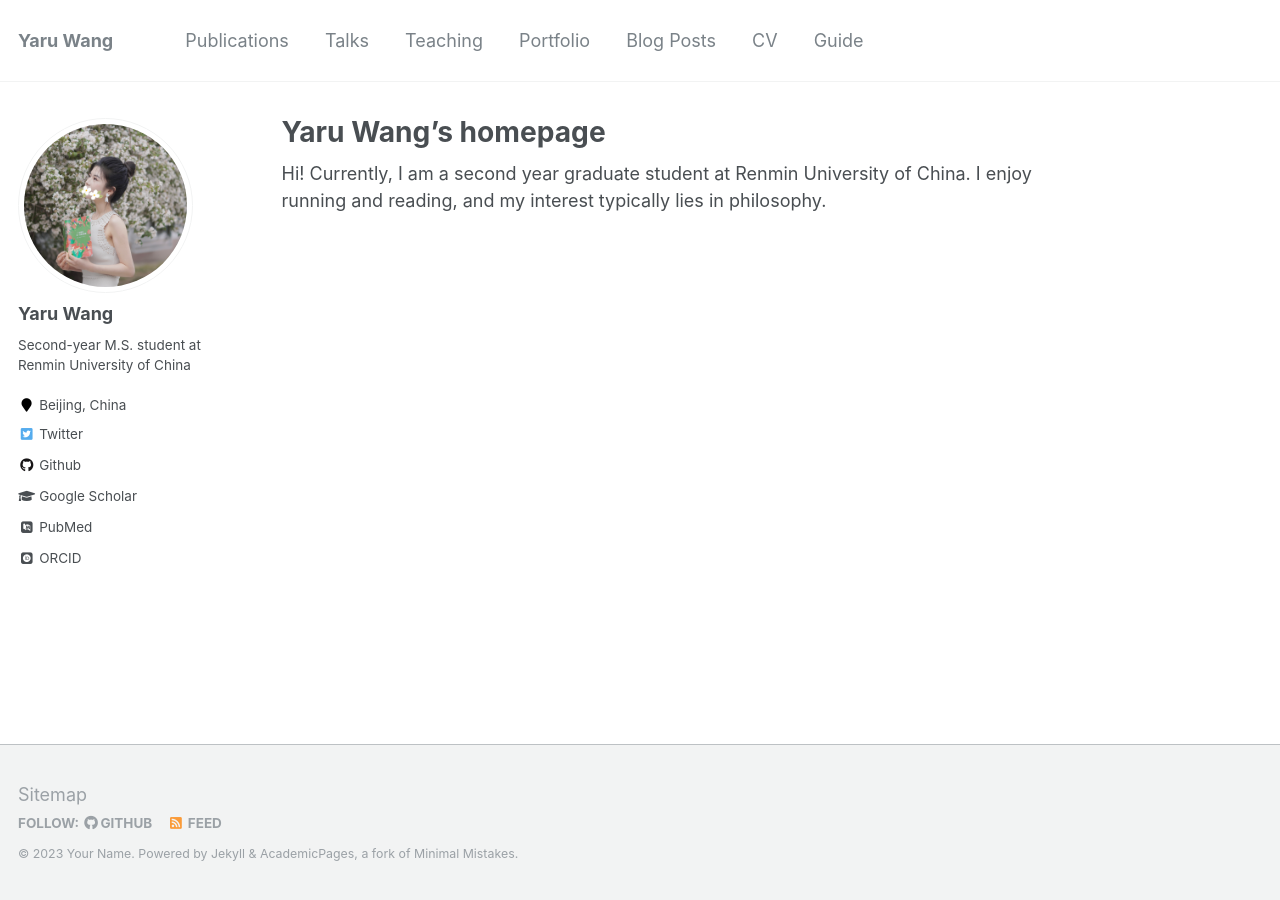
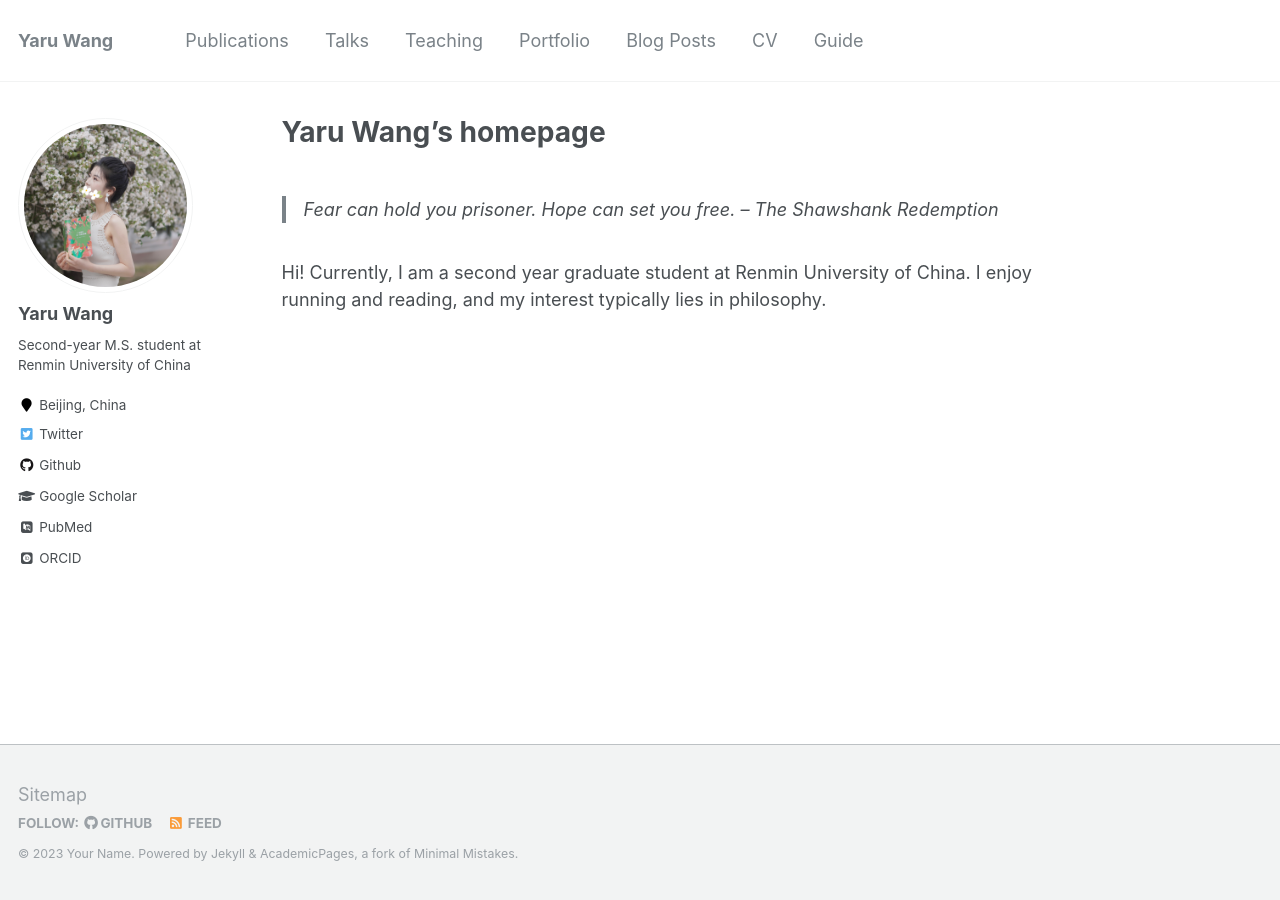
Before and after one commit to keepcalmqingyue/keepcalmqingyue.github.io, a Jekyll site: the page built from _pages/about.md, in a window 1280 px wide. Built offline with Jekyll 4.4.1, drawn with Linux system fonts in a browser that asks for light colours; some web fonts are replaced.

Commit message:
Update about.md

```diff
--- a/_pages/about.md
+++ b/_pages/about.md
@@ -10,4 +10,6 @@ redirect_from:
 
 <!-- # **My homepage** -->
 
+> *Fear can hold you prisoner. Hope can set you free.* -- The Shawshank Redemption
+
 Hi! Currently, I am a second year graduate student at Renmin University of China. I enjoy running and reading, and my interest typically lies in philosophy.
```
